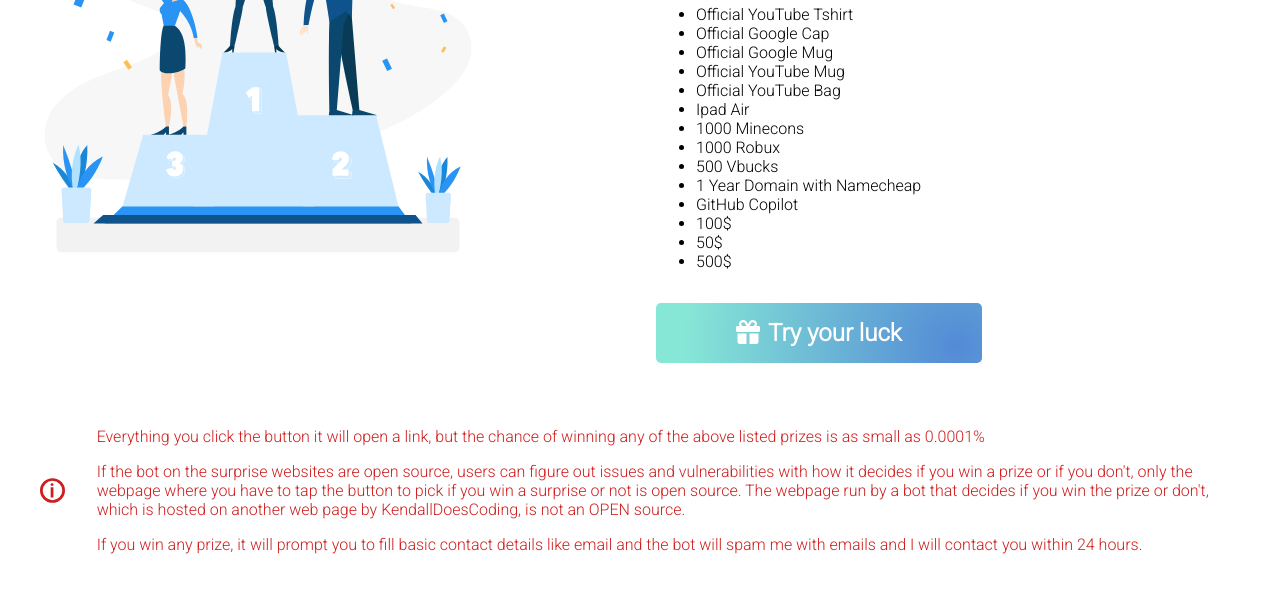
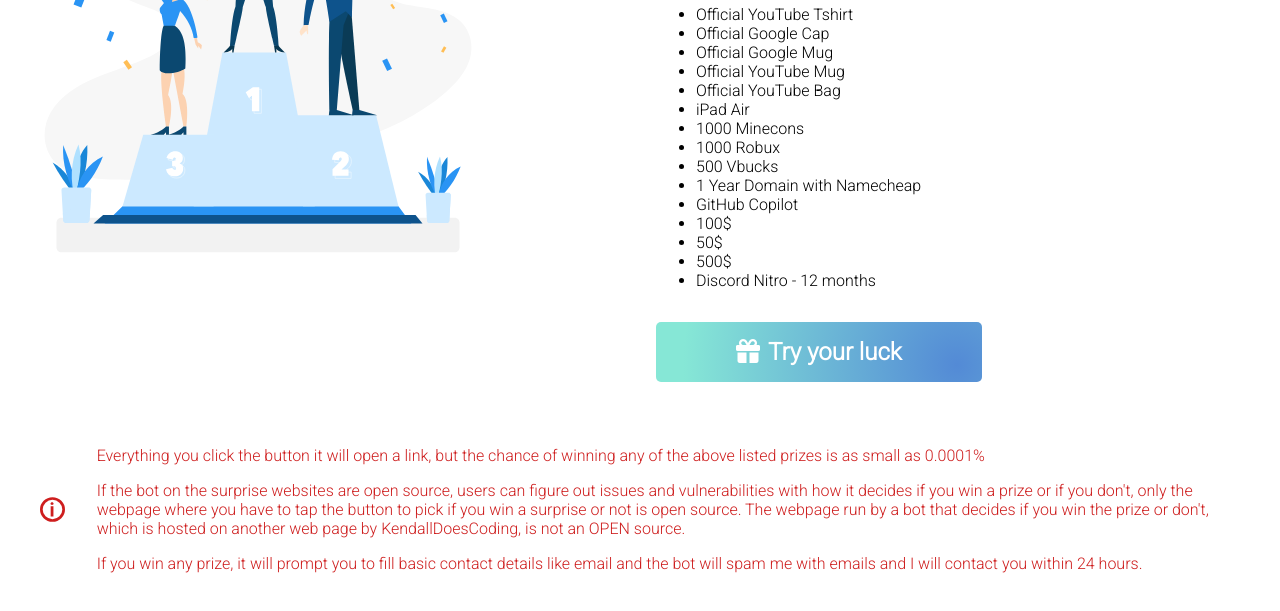
Before and after one commit to KendallDoesCoding/tap-for-a-surprise, a website: page index.html in a window 1280 px wide. Shown: the part 217-828 px from the top of the page. Drawn offline with Linux system fonts and the light colour scheme; a web font is replaced by a local one.

Commit message:
Update index.html

```diff
--- a/index.html
+++ b/index.html
@@ -34,7 +34,7 @@
                         <li>Official Google Mug</li>
                         <li>Official YouTube Mug</li>
                         <li>Official YouTube Bag</li>
-                        <li>Ipad Air</li>
+                        <li>iPad Air</li>
                         <li>1000 Minecons</li>
                         <li>1000 Robux</li>
                         <li>500 Vbucks</li>
@@ -43,6 +43,7 @@
                         <li>100$</li>
                         <li>50$</li>
                         <li>500$</li>
+                        <li> Discord Nitro - 12 months </li>
                     </ul>
                     <p class="btn-position">
                     <span><button id="surprise-button" onClick="openStuff();">
```
